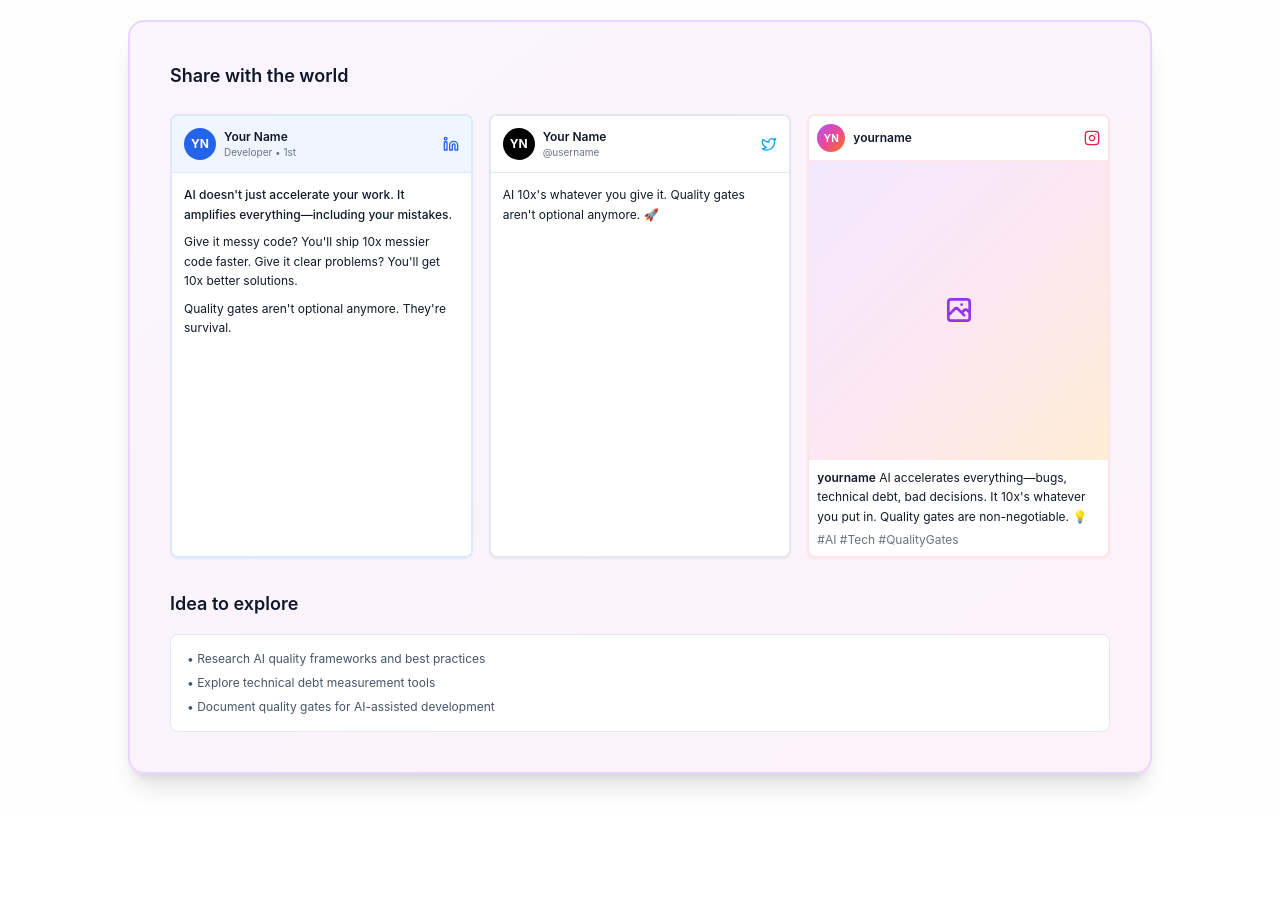
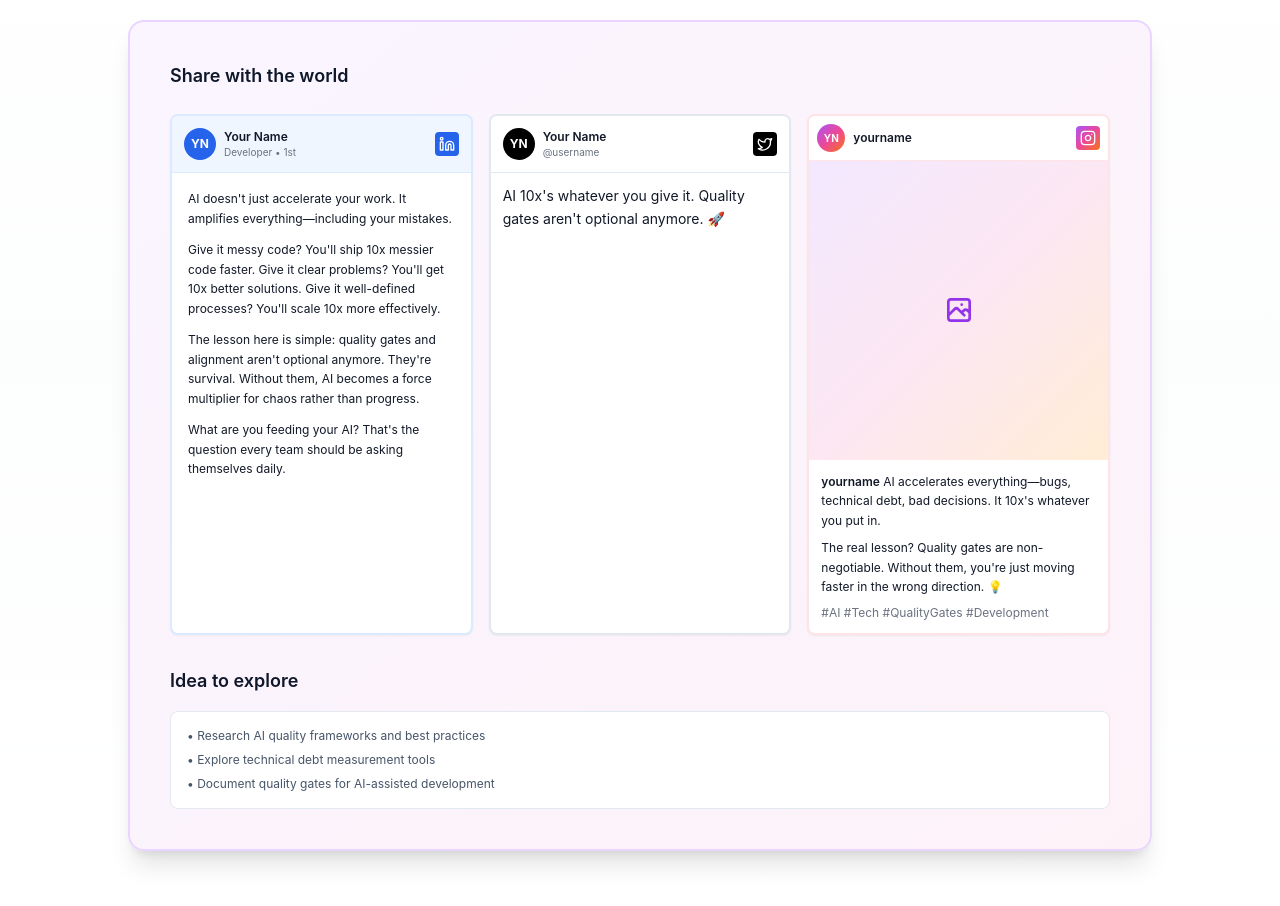
Before and after one commit to ovidon83/mindnestapp, a React (Vite) app: page / in a window 1280 px wide. Shown: the part 3840-4746 px from the top of the page. Built offline with nearby package versions, Linux system fonts and the light colour scheme; no server answers.

Commit message:
Update Share with the world: longer LinkedIn, short X, medium Instagram, more visible platform icons

```diff
--- a/src/components/CaptureView.tsx
+++ b/src/components/CaptureView.tsx
@@ -1017,7 +1017,7 @@ const CaptureView: React.FC<CaptureViewProps> = ({ onOrganizeClick }) => {
                   <div className="mb-8">
                     <h3 className="text-lg font-semibold text-slate-900 mb-6">Share with the world</h3>
                     <div className="grid grid-cols-1 md:grid-cols-3 gap-4">
-                      {/* LinkedIn */}
+                      {/* LinkedIn - Long-form professional content */}
                       <div className="bg-white rounded-lg border-2 border-blue-100 shadow-sm overflow-hidden">
                         <div className="p-3 bg-blue-50 flex items-center gap-2 border-b border-blue-100">
                           <div className="w-8 h-8 bg-blue-600 rounded-full flex items-center justify-center flex-shrink-0">
@@ -1027,22 +1027,27 @@ const CaptureView: React.FC<CaptureViewProps> = ({ onOrganizeClick }) => {
                             <div className="text-xs font-semibold text-gray-900 truncate">{userName}</div>
                             <div className="text-[10px] text-gray-500">Developer • 1st</div>
                           </div>
-                          <Linkedin className="w-4 h-4 text-blue-600 flex-shrink-0" />
-                        </div>
-                        <div className="p-3">
-                          <p className="text-xs text-gray-900 leading-relaxed font-medium mb-2">
+                          <div className="w-6 h-6 bg-blue-600 rounded flex items-center justify-center flex-shrink-0">
+                            <Linkedin className="w-4 h-4 text-white" />
+                          </div>
+                        </div>
+                        <div className="p-4">
+                          <p className="text-xs text-gray-900 leading-relaxed mb-3">
                             AI doesn't just accelerate your work. It amplifies everything—including your mistakes.
                           </p>
-                          <p className="text-xs text-gray-900 leading-relaxed mb-2">
-                            Give it messy code? You'll ship 10x messier code faster. Give it clear problems? You'll get 10x better solutions.
+                          <p className="text-xs text-gray-900 leading-relaxed mb-3">
+                            Give it messy code? You'll ship 10x messier code faster. Give it clear problems? You'll get 10x better solutions. Give it well-defined processes? You'll scale 10x more effectively.
+                          </p>
+                          <p className="text-xs text-gray-900 leading-relaxed mb-3">
+                            The lesson here is simple: quality gates and alignment aren't optional anymore. They're survival. Without them, AI becomes a force multiplier for chaos rather than progress.
                           </p>
                           <p className="text-xs text-gray-900 leading-relaxed">
-                            Quality gates aren't optional anymore. They're survival.
+                            What are you feeding your AI? That's the question every team should be asking themselves daily.
                           </p>
                         </div>
                       </div>
 
-                      {/* X */}
+                      {/* X - Short and punchy */}
                       <div className="bg-white rounded-lg border-2 border-slate-200 shadow-sm overflow-hidden">
                         <div className="p-3 bg-white flex items-center gap-2 border-b border-slate-200">
                           <div className="w-8 h-8 bg-black rounded-full flex items-center justify-center flex-shrink-0">
@@ -1052,16 +1057,18 @@ const CaptureView: React.FC<CaptureViewProps> = ({ onOrganizeClick }) => {
                             <div className="text-xs font-semibold text-gray-900 truncate">{userName}</div>
                             <div className="text-[10px] text-gray-500">@username</div>
                           </div>
-                          <Twitter className="w-4 h-4 text-sky-500 flex-shrink-0" />
+                          <div className="w-6 h-6 bg-black rounded flex items-center justify-center flex-shrink-0">
+                            <Twitter className="w-4 h-4 text-white" />
+                          </div>
                         </div>
                         <div className="p-3">
-                          <p className="text-xs text-gray-900 leading-relaxed">
+                          <p className="text-sm text-gray-900 leading-relaxed">
                             AI 10x's whatever you give it. Quality gates aren't optional anymore. 🚀
                           </p>
                         </div>
                       </div>
 
-                      {/* Instagram */}
+                      {/* Instagram - Medium length, personal */}
                       <div className="bg-white rounded-lg border-2 border-rose-100 shadow-sm overflow-hidden">
                         <div className="p-2 bg-white flex items-center justify-between border-b border-rose-100">
                           <div className="flex items-center gap-2">
@@ -1070,18 +1077,23 @@ const CaptureView: React.FC<CaptureViewProps> = ({ onOrganizeClick }) => {
                             </div>
                             <span className="text-xs font-semibold text-gray-900">{userName.toLowerCase().replace(/\s+/g, '')}</span>
                           </div>
-                          <Instagram className="w-4 h-4 text-rose-600 flex-shrink-0" />
+                          <div className="w-6 h-6 bg-gradient-to-br from-purple-500 via-pink-500 to-orange-500 rounded flex items-center justify-center flex-shrink-0">
+                            <Instagram className="w-4 h-4 text-white" />
+                          </div>
                         </div>
                         <div className="aspect-square bg-gradient-to-br from-purple-100 via-pink-100 to-orange-100 flex items-center justify-center">
                           <svg className="w-8 h-8 text-purple-600" fill="none" stroke="currentColor" viewBox="0 0 24 24">
                             <path strokeLinecap="round" strokeLinejoin="round" strokeWidth={2} d="M4 16l4.586-4.586a2 2 0 012.828 0L16 16m-2-2l1.586-1.586a2 2 0 012.828 0L20 14m-6-6h.01M6 20h12a2 2 0 002-2V6a2 2 0 00-2-2H6a2 2 0 00-2 2v12a2 2 0 002 2z" />
                           </svg>
                         </div>
-                        <div className="p-2">
+                        <div className="p-3">
+                          <p className="text-xs text-gray-900 leading-relaxed mb-2">
+                            <span className="font-semibold">{userName.toLowerCase().replace(/\s+/g, '')}</span> AI accelerates everything—bugs, technical debt, bad decisions. It 10x's whatever you put in.
+                          </p>
                           <p className="text-xs text-gray-900 leading-relaxed">
-                            <span className="font-semibold">{userName.toLowerCase().replace(/\s+/g, '')}</span> AI accelerates everything—bugs, technical debt, bad decisions. It 10x's whatever you put in. Quality gates are non-negotiable. 💡
+                            The real lesson? Quality gates are non-negotiable. Without them, you're just moving faster in the wrong direction. 💡
                           </p>
-                          <p className="text-xs text-gray-500 mt-1.5">#AI #Tech #QualityGates</p>
+                          <p className="text-xs text-gray-500 mt-2">#AI #Tech #QualityGates #Development</p>
                         </div>
                       </div>
                     </div>
```
